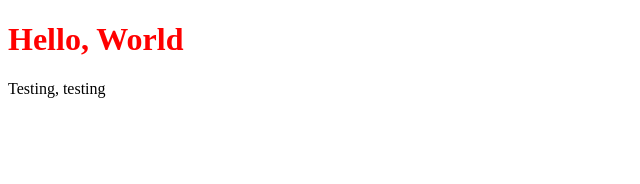
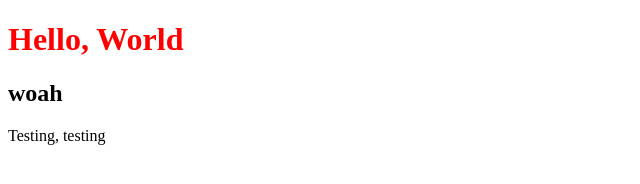
Before and after one commit to NotFunkyToken/my-website, a plain HTML site: page index.html in a window 1280 px wide. Shown: the whole page, without its empty margins (0-640 px from the left). Drawn offline with Linux system fonts and the light colour scheme.

Commit message:
Update index.html

```diff
--- a/index.html
+++ b/index.html
@@ -6,6 +6,7 @@
 <body>
 <h1 style="color:red;">Hello, World</h1>
 
+<h2> woah </h2>
 <p>Testing, testing</p>
 </body>
 </html>
```
